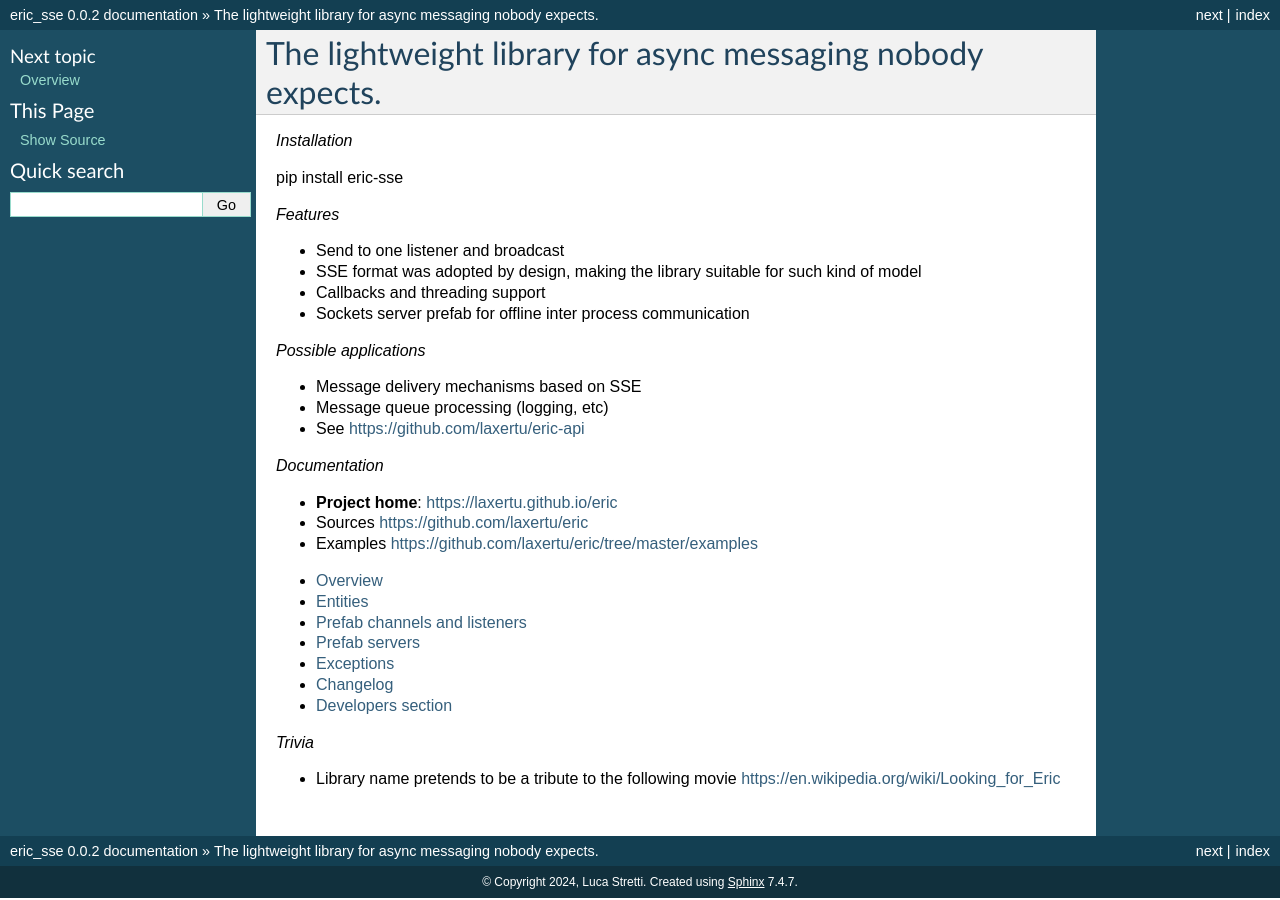
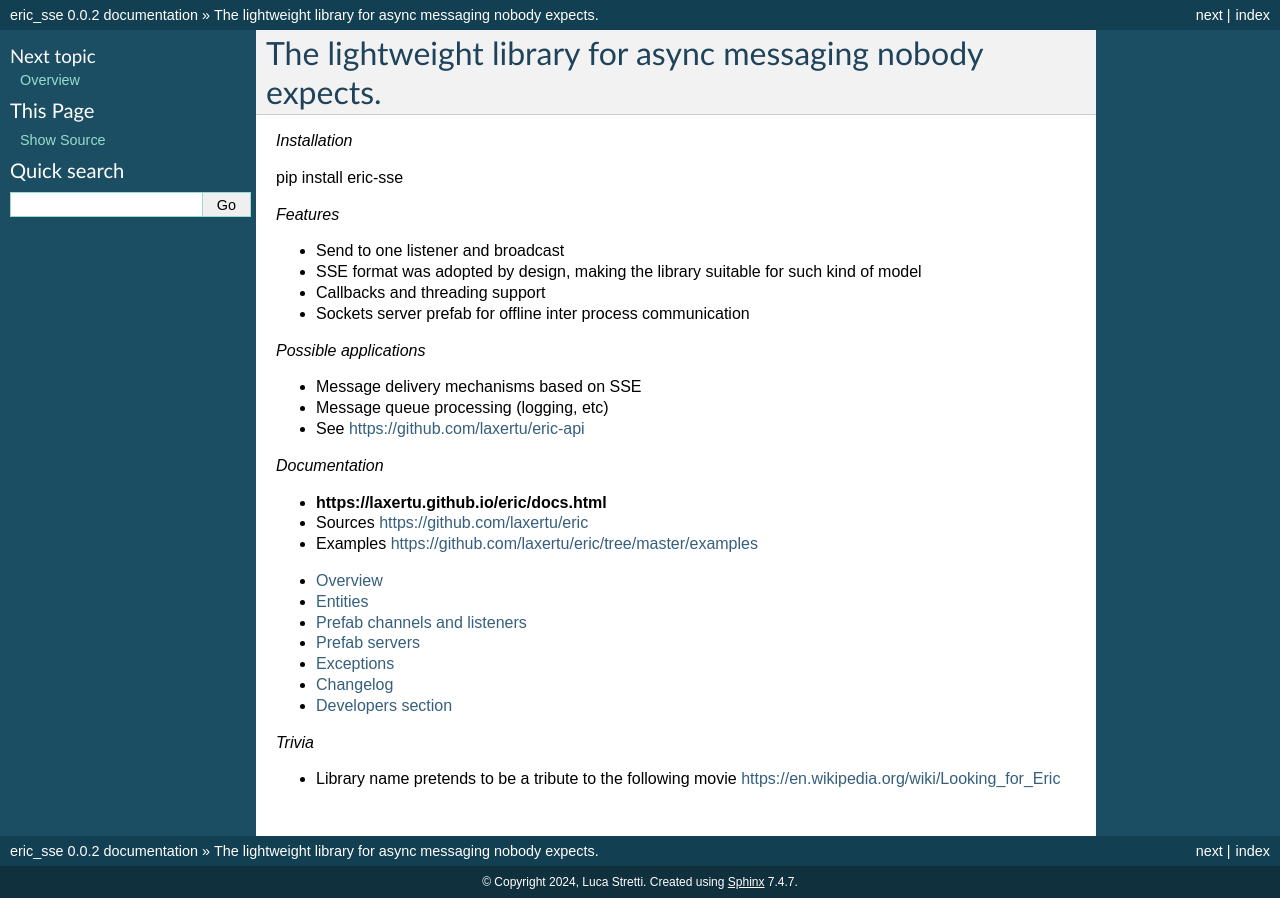
Before and after one commit to laxertu/eric, a Sphinx documentation site: the page built from docs/source/index.rst, in a window 1280 px wide. Built offline with Sphinx 7.4.7, drawn with Linux system fonts in a browser that asks for light colours.

Commit message:
minor changes

```diff
--- a/docs/source/index.rst
+++ b/docs/source/index.rst
@@ -21,7 +21,7 @@ pip install eric-sse
 
 *Documentation*
 
-* **Project home**: https://laxertu.github.io/eric
+* **https://laxertu.github.io/eric/docs.html**
 * Sources https://github.com/laxertu/eric
 * Examples https://github.com/laxertu/eric/tree/master/examples
 
```
